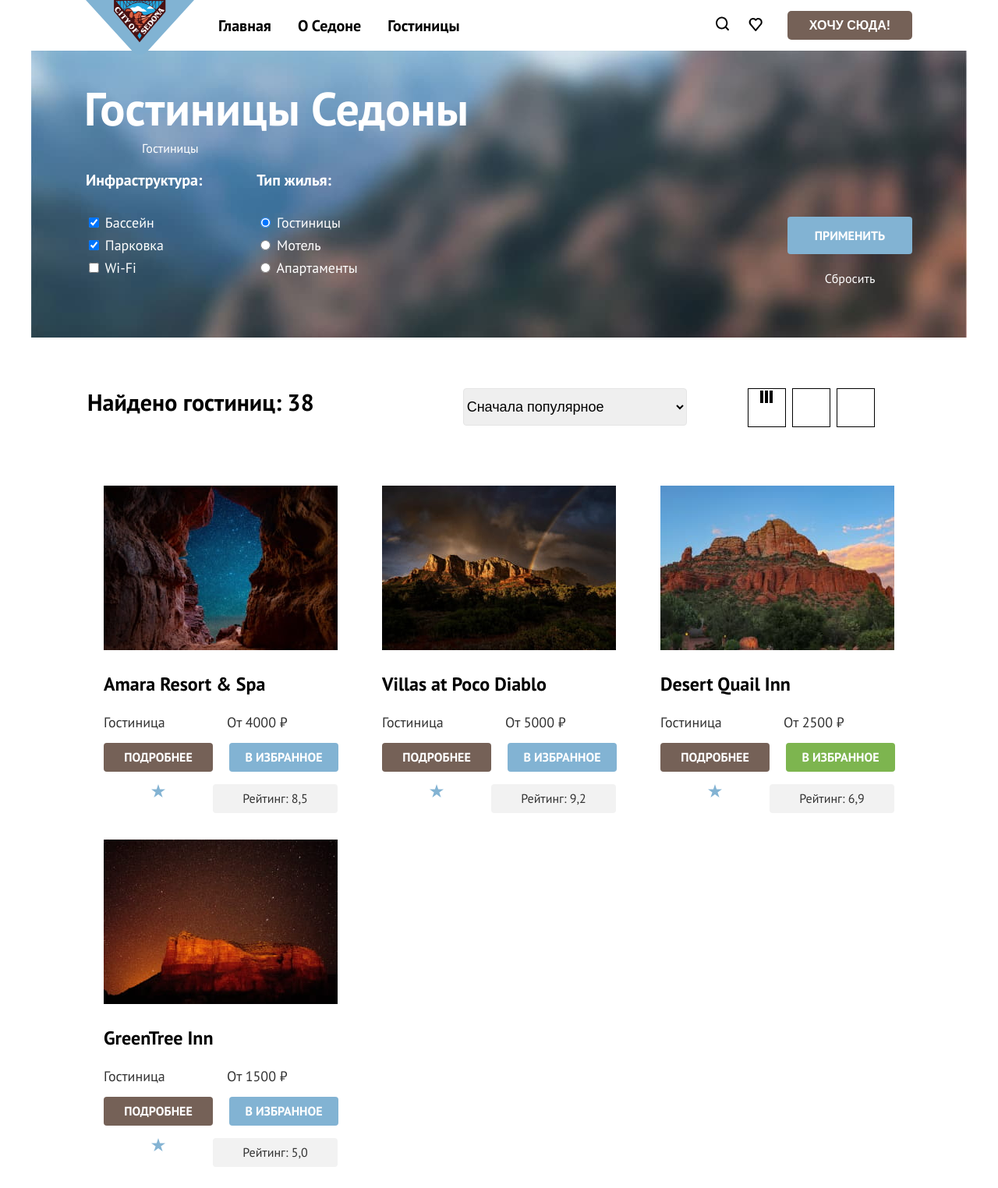
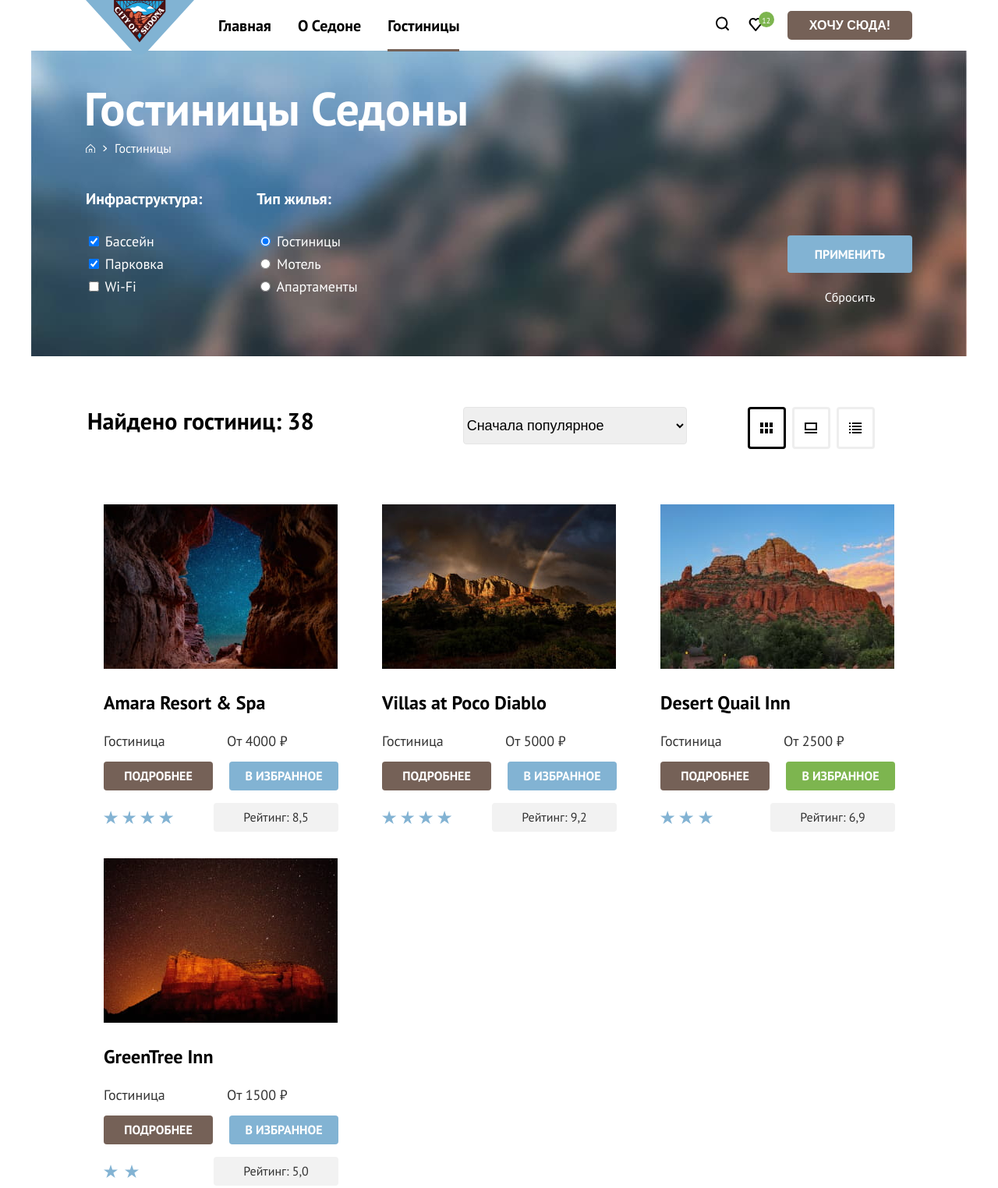
Before and after one commit to htmlacademy-htmlcss/1795611-sedona-34, a plain HTML site: page catalog.html in a window 1280 px wide. Shown: the top 1524 px of the page at 78% size. Drawn offline with Linux system fonts and the light colour scheme.

Commit message:
Изменения от 24/06/22

```diff
--- a/catalog.html
+++ b/catalog.html
@@ -19,7 +19,7 @@
           <li class="navigation-item">
             <a class="navigation-link" href="catalog.html">О Седоне</a>
           </li>
-          <li class="navigation-item">
+          <li class="navigation-item navigation-item-link">
             <a class="navigation-link" href="catalog.html">Гостиницы</a>
           </li>
         </ul>
@@ -39,6 +39,7 @@
               </span>
               <img class="page-header-like" alt="Лайк" src="images/favorite.svg" width="18.05" height="17">
             </a>
+            <span class="like">12</span>
           </li>
           <li class="navigation-item-extra">
             <button class="button button-navigation" type="submit">Хочу сюда!</button>
@@ -51,11 +52,12 @@
         <header class="inner-header">
           <h1 class="inner-header-title">Гостиницы Седоны</h1>
           <ul class="breadcrumbs">
-            <li class="breadcrumbs-item">
-              <a class="breadcrumbs-link visually-hidden breadcrumbs-link-home" href="index.html">
+            <li class="breadcrumbs-item breadcrumbs-item-home">
+              <a class="breadcrumbs-link visually-hidden" href="index.html">
                 Домой
               </a>
             </li>
+            <span class="arrow"></span>
             <li class="breadcrumbs-item">
               <a class="breadcrumbs-link">Гостиницы</a>
             </li>
@@ -126,19 +128,18 @@
           <option class="option-expensive" value="expensive">Сначала дорогое</option>
         </select>
         <ul class="view-type-list">
-          <li class="view-type-item">
-            <a class="button view-type-link-first" href="#">
+          <li class="view-type-item view-type-item-link">
+            <a class="button" href="#">
               <span class="visually-hidden">Показать список</span>
-              <img class="page-header-logo" alt="Логотип Седоны" src="images/icon-table-1.svg" width="16" height="14">
             </a>
           </li>
           <li class="view-type-item">
-            <a class="button view-type-link-second" href="#">
+            <a class="button" href="#">
               <span class="visually-hidden">Показать карточки</span>
             </a>
           </li>
           <li class="view-type-item">
-            <a class="button view-type-link-three" href="#">
+            <a class="button" href="#">
               <span class="visually-hidden">Карточки на всю ширину</span>
             </a>
           </li>
@@ -158,7 +159,7 @@
               <b class="catalog-card-price">От 4000 ₽</b>
               <a class="catalog-card-button-wrapper button" href="#">подробнее</a>
               <a class="catalog-card-button button" href="#">в избранное</a>
-              <img class="stars" src="images/star.svg" alt="4 звезды" width="18" height="17">
+              <span class="stars-fourth"></span>
               <div class="rating">Рейтинг: 8,5</div>
             </div>
           </li>
@@ -174,7 +175,7 @@
               <b class="catalog-card-price">От 5000 ₽</b>
               <a class="catalog-card-button-wrapper button" href="#">подробнее</a>
               <a class="catalog-card-button button" href="#">в избранное</a>
-              <img class="stars" src="images/star.svg" alt="4 звезды" width="18" height="17">
+              <span class="stars-fourth"></span>
               <div class="rating">Рейтинг: 9,2</div>
             </div>
           </li>
@@ -190,7 +191,7 @@
               <b class="catalog-card-price">От 2500 ₽</b>
               <a class="catalog-card-button-wrapper button" href="#">подробнее</a>
               <a class="catalog-card-button button button-insert" href="#">в избранное</a>
-              <img class="stars" src="images/star.svg" alt="3 звезды" width="18" height="17">
+              <span class="stars-third"></span>
               <div class="rating">Рейтинг: 6,9</div>
             </div>
           </li>
@@ -206,7 +207,7 @@
               <b class="catalog-card-price">От 1500 ₽</b>
               <a class="catalog-card-button-wrapper button" href="#">подробнее</a>
               <a class="catalog-card-button button" href="#">в избранное</a>
-              <img class="stars" src="images/star.svg" alt="2 звезды" width="18" height="17">
+              <span class="stars-second"></span>
               <div class="rating">Рейтинг: 5,0</div>
             </div>
           </li>
@@ -235,9 +236,9 @@
             <a class="pagination-link" href="#">10</a>
           </li>
         </ul>
-        <div class="items-per-page">Гостиниц на странице:</div>
+        <span class="items-per-page">Гостиниц на странице:</span>
         <select class="select-control-number" aria-label="количество страниц">
-          <option value="popular"></option>
+          <option value="popular">4</option>
         </select>
       </div>
       <section class="newsletter-catalog">
--- a/styles/styles.css
+++ b/styles/styles.css
@@ -54,13 +54,11 @@ body {
 }
 
 .navigation-list {
-  width: 500px;
+  width: 390px;
+  height: 66px;
   margin: 0;
   padding: 0;
   display: flex;
-  justify-content: flex-start;
-  margin-bottom: auto;
-  margin-top: auto;
 }
 
 .user-navigation {
@@ -104,6 +102,19 @@ body {
   margin-left: 23.52px;
 }
 
+.like {
+  background-color: #7DB54F;
+  border-radius: 50%;
+  width: 20px;
+  height: 20px;
+  color: white;
+  text-align: center;
+  font-size: 10px;
+  margin-left: -5px;
+  margin-top: -5px;
+  position: absolute;
+}
+
 .navigation-item-extra {
   margin: 0;
   margin-bottom: auto;
@@ -135,6 +146,12 @@ body {
 .navigation-item {
   list-style: none;
   margin-right: 34px;
+  padding-top: 20px;
+}
+
+.navigation-item-link {
+  padding-top: 20px;
+  border-bottom: 3px solid #756257;
 }
 
 .navigation-logo {
@@ -219,7 +236,6 @@ body {
   margin: 0;
 }
 
-
 .advantages-items {
   width: 400px;
   list-style-type: none;
@@ -263,7 +279,6 @@ body {
   margin-right: auto;
 }
 
-
 .advantages-extra-list-title {
   font-size: 24px;
   line-height: 28px;
@@ -282,7 +297,6 @@ body {
   text-align: center;
   width: 230px;
   margin: 0 auto;
-
 }
 
 .advantages-extra-list-item-wrapper {
@@ -425,6 +439,7 @@ input[type="text" i] {
   border: 0;
   border-radius: 4px 0 0 4px;
   background-color: #e5e5e5;
+  padding-left: 22px;
 }
 
 .newsletter-button {
@@ -453,15 +468,10 @@ input[type="text" i] {
   margin: 0;
 }
 
-.copyright-link-logo {
-  margin-right: 72px;
-}
-
 .page-footer {
   display: flex;
-  width: 1200px;
-  height: 120px;
   align-items: center;
+  padding: 45px 70px 35px 81px;
 }
 
 .social-list {
@@ -474,10 +484,11 @@ input[type="text" i] {
   margin: 0;
   margin-left: 72px;
   margin-right: 247px;
+  margin-left: 0;
 }
 
 .copyright-link {
-  margin-left: 247px;
+  margin-left: auto;
 }
 
 .main-header {
@@ -501,9 +512,20 @@ input[type="text" i] {
 
 .breadcrumbs {
   margin-top: 0;
-  margin-left: 72px;
   display: flex;
   padding: 0;
+  margin: 0;
+  margin-bottom: 40px;
+}
+
+.arrow {
+  background-image: url(../images/vector-right.svg);
+  background-repeat: no-repeat;
+  width: 5.11px;
+  height: 7.95px;
+  margin-top: auto;
+  margin-bottom: auto;
+  margin-right: 10px;
 }
 
 .breadcrumbs-link {
@@ -514,12 +536,14 @@ input[type="text" i] {
   text-align: center;
 }
 
-.breadcrumbs-link-home {
-  color: #000000;
-  background-color: #ffffff;
+.breadcrumbs-item-home {
   background-image: url(../images/union.svg);
-  background-size: 100% auto;
   background-repeat: no-repeat;
+  width: 12px;
+  height: 11.7px;
+  margin-bottom: auto;
+  margin-top: auto;
+  margin-right: 10px;
 }
 
 .breadcrumbs-item {
@@ -625,30 +649,6 @@ input[type="text" i] {
   border-radius: 4px;
 }
 
-.view-type-link-first {
-  color: #000000;
-  background-color: #ffffff;
-  background-image: url("../images/icon-table-1.svg");
-  background-size: 100% auto;
-  background-repeat: no-repeat;
-}
-
-.view-type-link-second {
-  color: #000000;
-  background-color: #ffffff;
-  background-image: url("../images/icon-table-2.svg");
-  background-size: 100% auto;
-  background-repeat: no-repeat;
-}
-
-.view-type-link-three {
-  color: #000000;
-  background-color: #ffffff;
-  background-image: url("../images/icon-table-3.svg");
-  background-size: 100% auto;
-  background-repeat: no-repeat;
-}
-
 .view-type-list {
   list-style: none;
   padding-left: 0;
@@ -659,11 +659,50 @@ input[type="text" i] {
   column-gap: 8px;
 }
 
-.view-type-item {
+.view-type-item:nth-child(1) {
   width: 48px;
   height: 48px;
-  border: 1px solid #000000;
+  border: 3px solid #000000;
+  border-radius: 4px;
   margin: 0;
+  color: #000000;
+  background-color: #ffffff;
+  background-image: url(../images/icon-table-1.svg);
+  background-position-x: center;
+  background-position-y: center;
+  background-repeat: no-repeat;
+}
+
+.view-type-item-link {
+  border: 3px solid #000000;
+}
+
+.view-type-item:nth-child(2) {
+  width: 48px;
+  height: 48px;
+  border: 3px solid #EEEEEE;
+  border-radius: 4px;
+  margin: 0;
+  color: #000000;
+  background-color: #ffffff;
+  background-image: url(../images/icon-table-2.svg);
+  background-position-x: center;
+  background-position-y: center;
+  background-repeat: no-repeat;
+}
+
+.view-type-item:nth-child(3) {
+  width: 48px;
+  height: 48px;
+  border: 3px solid #EEEEEE;
+  border-radius: 4px;
+  margin: 0;
+  color: #000000;
+  background-color: #ffffff;
+  background-image: url(../images/icon-table-3.svg);
+  background-position-x: center;
+  background-position-y: center;
+  background-repeat: no-repeat;
 }
 
 .catalog-filter {
@@ -780,8 +819,34 @@ input[type="text" i] {
   border-radius: 4px;
 }
 
-.stars {
-  width: 140px;
+.stars-fourth {
+  background-image: url(../images/star.svg);
+  background-repeat: space repeat;
+  width: 89px;
+  height: 17px;
+  margin-bottom: auto;
+  margin-top: auto;
+  margin-right: auto;
+}
+
+.stars-third {
+  background-image: url(../images/star.svg);
+  background-repeat: space repeat;
+  width: 67px;
+  height: 17px;
+  margin-bottom: auto;
+  margin-top: auto;
+  margin-right: auto;
+}
+
+.stars-second {
+  background-image: url(../images/star.svg);
+  background-repeat: space repeat;
+  width: 45px;
+  height: 17px;
+  margin-bottom: auto;
+  margin-top: auto;
+  margin-right: auto;
 }
 
 .rating {
@@ -801,12 +866,13 @@ input[type="text" i] {
   display: flex;
   width: 370px;
   justify-content: space-evenly;
+  padding: 0;
+  padding-left: 53px;
 }
 
 .pagination-select-control {
   display: flex;
   justify-content: space-between;
-  padding-left: 25px;
 }
 
 .pagination-item {
@@ -871,6 +937,8 @@ input[type="text" i] {
   height: 48px;
   margin-bottom: auto;
   margin-top: auto;
+  padding-left: 20px;
+  border-color: #E5E5E5;
 }
 
 .newsletter-catalog {
```
Also changed, not shown: index.html (+2 -1 lines).
